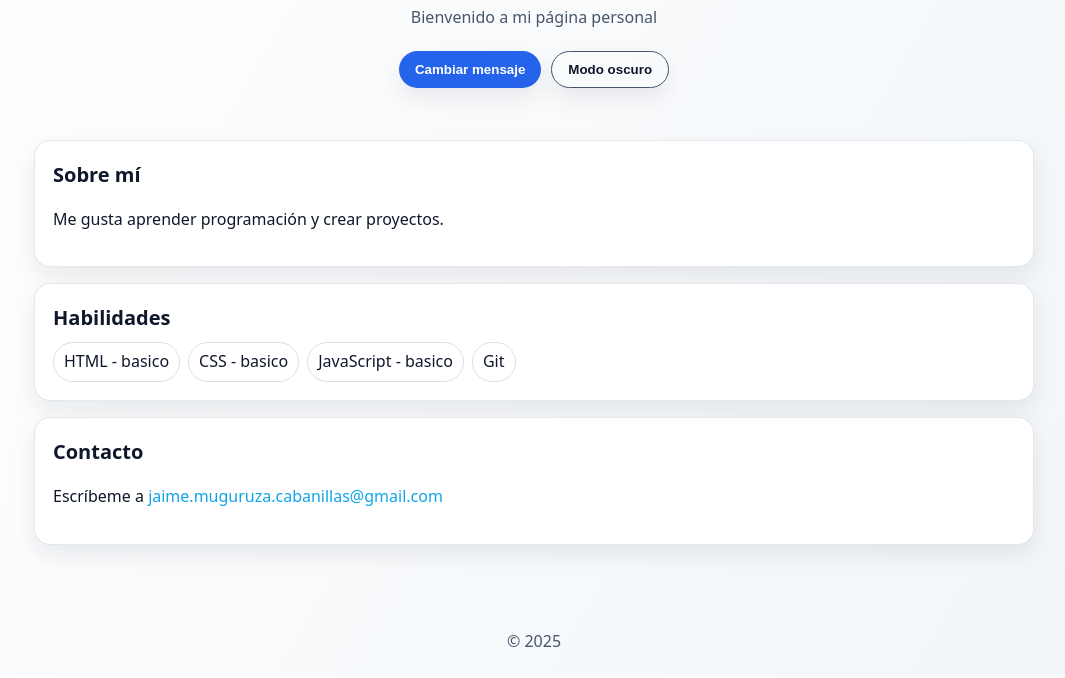
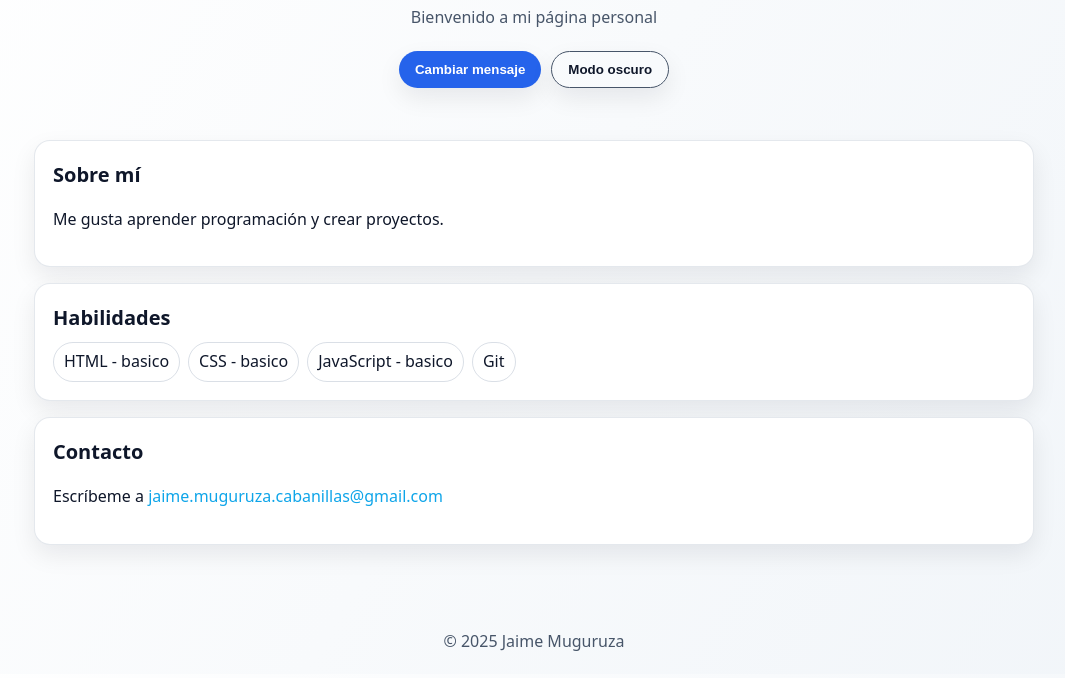
Before and after one commit to Jaime-MC-21/pagina1, a plain HTML site: page index.html in a window 1280 px wide. Shown: the part 126-804 px from the top of the page, without its empty margins (106-1171 px from the left). Drawn offline with Linux system fonts and the light colour scheme.

Commit message:
Update index.html

```diff
--- a/index.html
+++ b/index.html
@@ -39,7 +39,7 @@
   </main>
 
   <footer>
-    © <span id="anio"></span> <span id="nombre2"></span>
+    © <span id="anio"></span> <span id="nombre2">Jaime Muguruza</span>
   </footer>
 
   <script src="script.js"></script>
```
